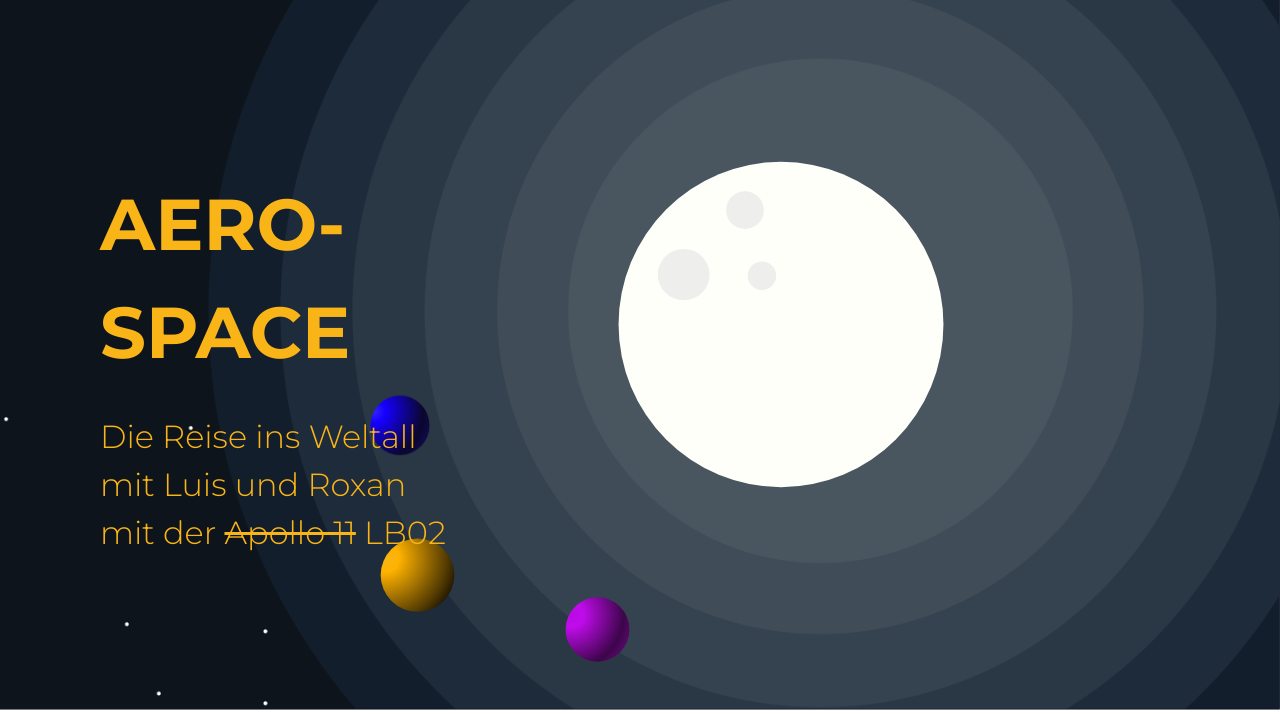
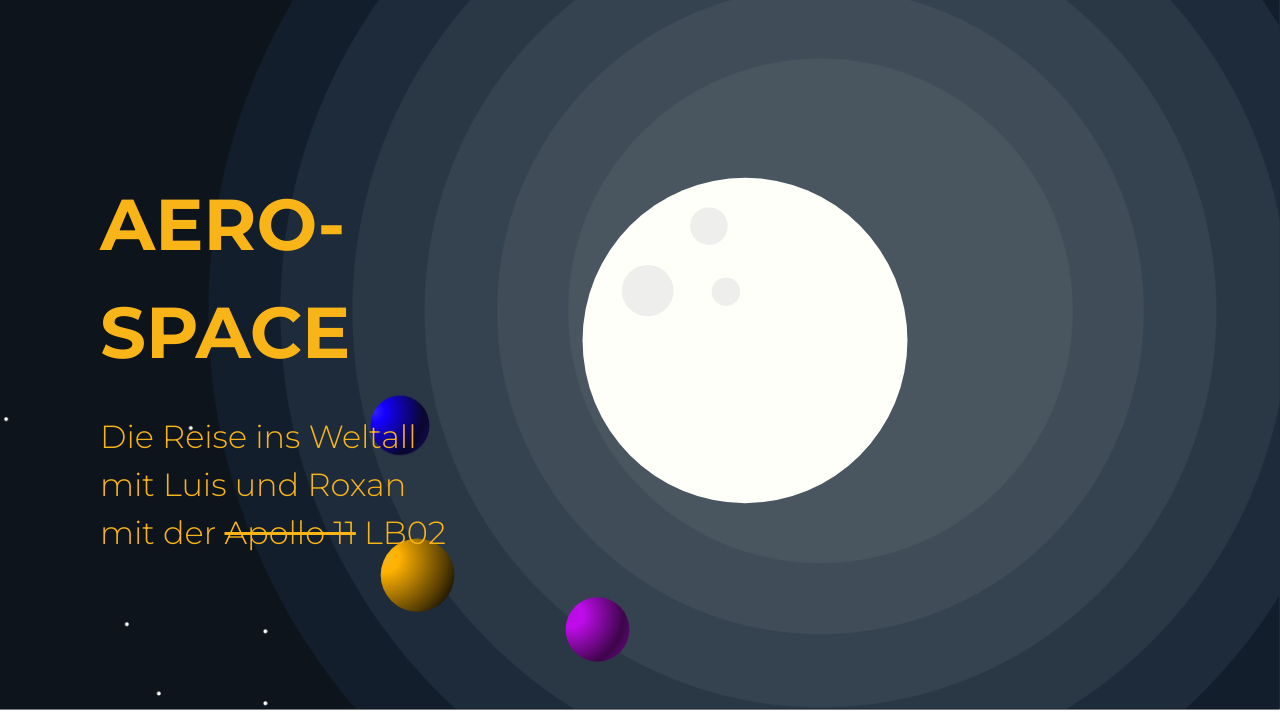
Before and after one commit to Roxan-TomasAG/space_LB_02, a plain HTML site: page index.html in a window 1280 px wide. Shown: the part 90-804 px from the top of the page. Drawn offline with Linux system fonts and the light colour scheme.

Commit message:
CSS Mond centered

```diff
--- a/style.css
+++ b/style.css
@@ -133,16 +133,16 @@
 
   .moon {
     position: absolute;
-    right: 329px;
-    top: 31%;
+    right: 365px;
+    top: 33%;
     width: 340px;
     transition: all 1s ease-in;
     z-index: 100;
   }
   .moon:hover {
     width: 425px;
-    right: 284px;
-    top: 26%;
+    right: 325px;
+    top: 28%;
     transform: rotate(360deg);
     transition: all 1s ease-out;
   }
```
